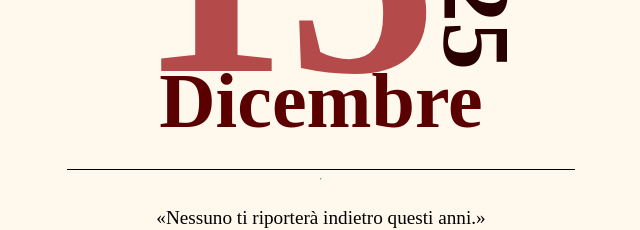
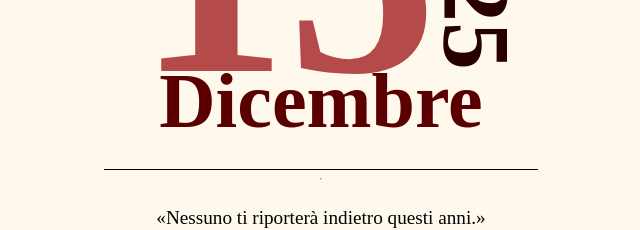
Before and after one commit to taffa-dev/Calendario, a Vue app: page / in a window 1280 px wide. Shown: the part 290-520 px from the top of the page, without its empty margins (319-959 px from the left). Built offline with nearby package versions, Linux system fonts and the light colour scheme; a web font is replaced by a local one.

Commit message:
Refactoring

```diff
--- a/src/assets/Aphorism.vue
+++ b/src/assets/Aphorism.vue
@@ -1,7 +1,7 @@
 <script setup>
-import { aphorisms } from './aphorisms';
-import { frasi_celebri } from './frasi_celebri';
-import { kanye } from './kanye';
+import { aphorisms } from './quotes/aphorisms';
+import { frasi_celebri } from './quotes/frasi_celebri';
+import { kanye } from './quotes/kanye';
 
 // function splitQuote(str) {
 //   const start = str.indexOf("«") + 1;
--- a/src/assets/Date.vue
+++ b/src/assets/Date.vue
@@ -58,7 +58,7 @@ const year = ref(today.getFullYear());
     justify-content: center;
     line-height: 0.8;
     border-bottom: 1px solid black;
-    padding: 0 25%;
+    padding: 0 15%;
     padding-bottom: 10%;
 }
 
```
Also changed, not shown: src/assets/quotes/aphorisms.js (renamed from src/assets/aphorisms.js), src/assets/quotes/frasi_celebri.js (renamed from src/assets/frasi_celebri.js), src/assets/quotes/kanye.js (renamed from src/assets/kanye.js).
